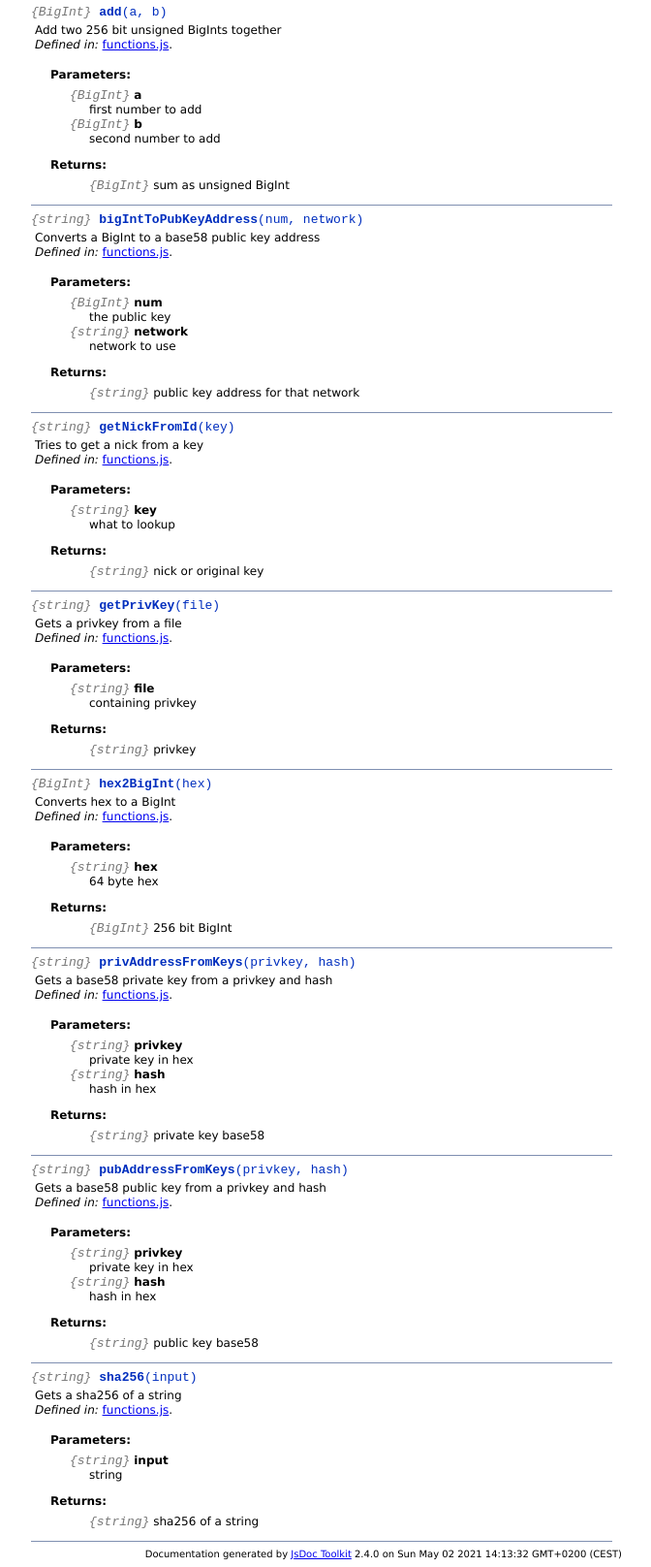
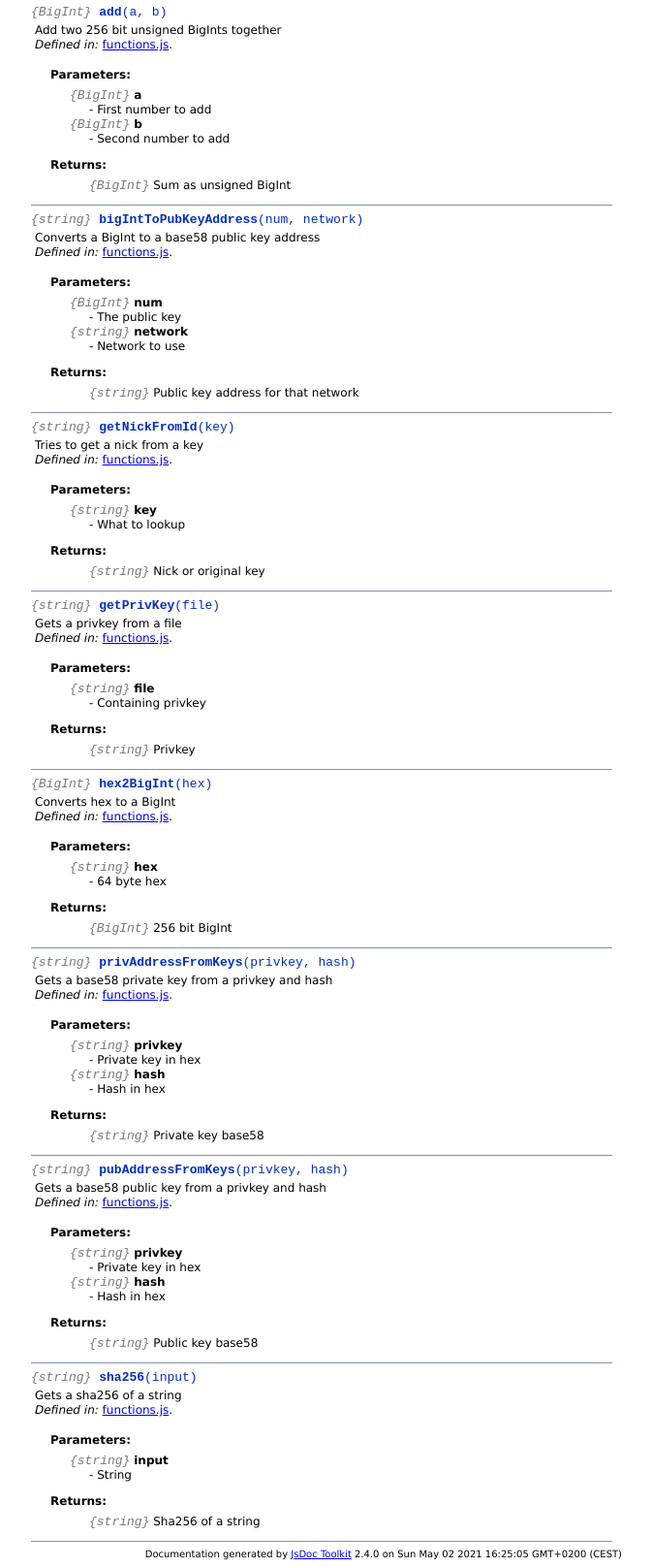
Before and after one commit to melvincarvalho/telemarking, a website: page jsdoc/symbols/_global_.html in a window 1280 px wide. Shown: the part 514-2130 px from the top of the page at 97% size, without its empty margins (166-838 px from the left). Drawn offline with Linux system fonts and the light colour scheme.

Commit message:
improve jsdoc

```diff
--- a/jsdoc/symbols/_global_.html
+++ b/jsdoc/symbols/_global_.html
@@ -352,13 +352,13 @@ ul.inheritsList
 									<span class="light fixedFont">{BigInt}</span> <b>a</b>
 
 								</dt>
-								<dd>first number to add</dd>
+								<dd>- First number to add</dd>
 
 								<dt>
 									<span class="light fixedFont">{BigInt}</span> <b>b</b>
 
 								</dt>
-								<dd>second number to add</dd>
+								<dd>- Second number to add</dd>
 
 							</dl>
 
@@ -369,7 +369,7 @@ ul.inheritsList
 							<dl class="detailList">
 							<dt class="heading">Returns:</dt>
 
-								<dd><span class="light fixedFont">{BigInt}</span> sum as unsigned BigInt</dd>
+								<dd><span class="light fixedFont">{BigInt}</span> Sum as unsigned BigInt</dd>
 
 							</dl>
 
@@ -404,13 +404,13 @@ ul.inheritsList
 									<span class="light fixedFont">{BigInt}</span> <b>num</b>
 
 								</dt>
-								<dd>the public key</dd>
+								<dd>- The public key</dd>
 
 								<dt>
 									<span class="light fixedFont">{string}</span> <b>network</b>
 
 								</dt>
-								<dd>network to use</dd>
+								<dd>- Network to use</dd>
 
 							</dl>
 
@@ -421,7 +421,7 @@ ul.inheritsList
 							<dl class="detailList">
 							<dt class="heading">Returns:</dt>
 
-								<dd><span class="light fixedFont">{string}</span> public key address for that network</dd>
+								<dd><span class="light fixedFont">{string}</span> Public key address for that network</dd>
 
 							</dl>
 
@@ -456,7 +456,7 @@ ul.inheritsList
 									<span class="light fixedFont">{string}</span> <b>key</b>
 
 								</dt>
-								<dd>what to lookup</dd>
+								<dd>- What to lookup</dd>
 
 							</dl>
 
@@ -467,7 +467,7 @@ ul.inheritsList
 							<dl class="detailList">
 							<dt class="heading">Returns:</dt>
 
-								<dd><span class="light fixedFont">{string}</span> nick or original key</dd>
+								<dd><span class="light fixedFont">{string}</span> Nick or original key</dd>
 
 							</dl>
 
@@ -502,7 +502,7 @@ ul.inheritsList
 									<span class="light fixedFont">{string}</span> <b>file</b>
 
 								</dt>
-								<dd>containing privkey</dd>
+								<dd>- Containing privkey</dd>
 
 							</dl>
 
@@ -513,7 +513,7 @@ ul.inheritsList
 							<dl class="detailList">
 							<dt class="heading">Returns:</dt>
 
-								<dd><span class="light fixedFont">{string}</span> privkey</dd>
+								<dd><span class="light fixedFont">{string}</span> Privkey</dd>
 
 							</dl>
 
@@ -548,7 +548,7 @@ ul.inheritsList
 									<span class="light fixedFont">{string}</span> <b>hex</b>
 
 								</dt>
-								<dd>64 byte hex</dd>
+								<dd>- 64 byte hex</dd>
 
 							</dl>
 
@@ -594,13 +594,13 @@ ul.inheritsList
 									<span class="light fixedFont">{string}</span> <b>privkey</b>
 
 								</dt>
-								<dd>private key in hex</dd>
+								<dd>- Private key in hex</dd>
 
 								<dt>
 									<span class="light fixedFont">{string}</span> <b>hash</b>
 
 								</dt>
-								<dd>hash in hex</dd>
+								<dd>- Hash in hex</dd>
 
 							</dl>
 
@@ -611,7 +611,7 @@ ul.inheritsList
 							<dl class="detailList">
 							<dt class="heading">Returns:</dt>
 
-								<dd><span class="light fixedFont">{string}</span> private key base58</dd>
+								<dd><span class="light fixedFont">{string}</span> Private key base58</dd>
 
 							</dl>
 
@@ -646,13 +646,13 @@ ul.inheritsList
 									<span class="light fixedFont">{string}</span> <b>privkey</b>
 
 								</dt>
-								<dd>private key in hex</dd>
+								<dd>- Private key in hex</dd>
 
 								<dt>
 									<span class="light fixedFont">{string}</span> <b>hash</b>
 
 								</dt>
-								<dd>hash in hex</dd>
+								<dd>- Hash in hex</dd>
 
 							</dl>
 
@@ -663,7 +663,7 @@ ul.inheritsList
 							<dl class="detailList">
 							<dt class="heading">Returns:</dt>
 
-								<dd><span class="light fixedFont">{string}</span> public key base58</dd>
+								<dd><span class="light fixedFont">{string}</span> Public key base58</dd>
 
 							</dl>
 
@@ -698,7 +698,7 @@ ul.inheritsList
 									<span class="light fixedFont">{string}</span> <b>input</b>
 
 								</dt>
-								<dd>string</dd>
+								<dd>- String</dd>
 
 							</dl>
 
@@ -709,7 +709,7 @@ ul.inheritsList
 							<dl class="detailList">
 							<dt class="heading">Returns:</dt>
 
-								<dd><span class="light fixedFont">{string}</span> sha256 of a string</dd>
+								<dd><span class="light fixedFont">{string}</span> Sha256 of a string</dd>
 
 							</dl>
 
@@ -730,7 +730,7 @@ ul.inheritsList
 <!-- ============================== footer ================================= -->
 		<div class="fineprint" style="clear:both">
 
-			Documentation generated by <a href="http://code.google.com/p/jsdoc-toolkit/" target="_blank">JsDoc Toolkit</a> 2.4.0 on Sun May 02 2021 14:13:32 GMT+0200 (CEST)
+			Documentation generated by <a href="http://code.google.com/p/jsdoc-toolkit/" target="_blank">JsDoc Toolkit</a> 2.4.0 on Sun May 02 2021 16:25:05 GMT+0200 (CEST)
 		</div>
 	</body>
 </html>
```
Also changed, not shown: commands/deposit.js (+13 -13 lines), functions.js (+19 -19 lines), jsdoc/files.html (+1 -1 lines), jsdoc/index.html (+1 -1 lines), jsdoc/symbols/src/functions.js.html (+19 -19 lines).
